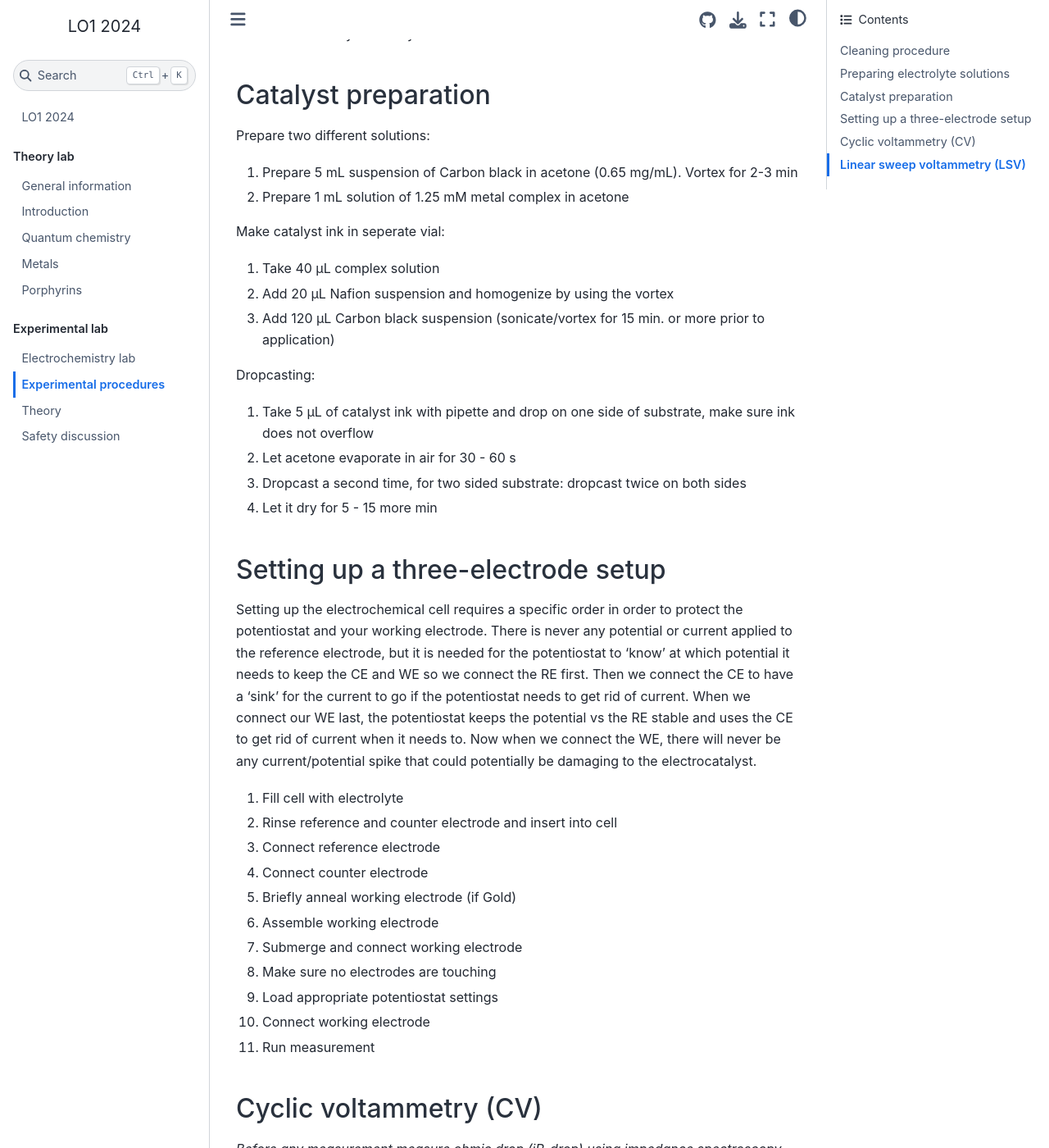
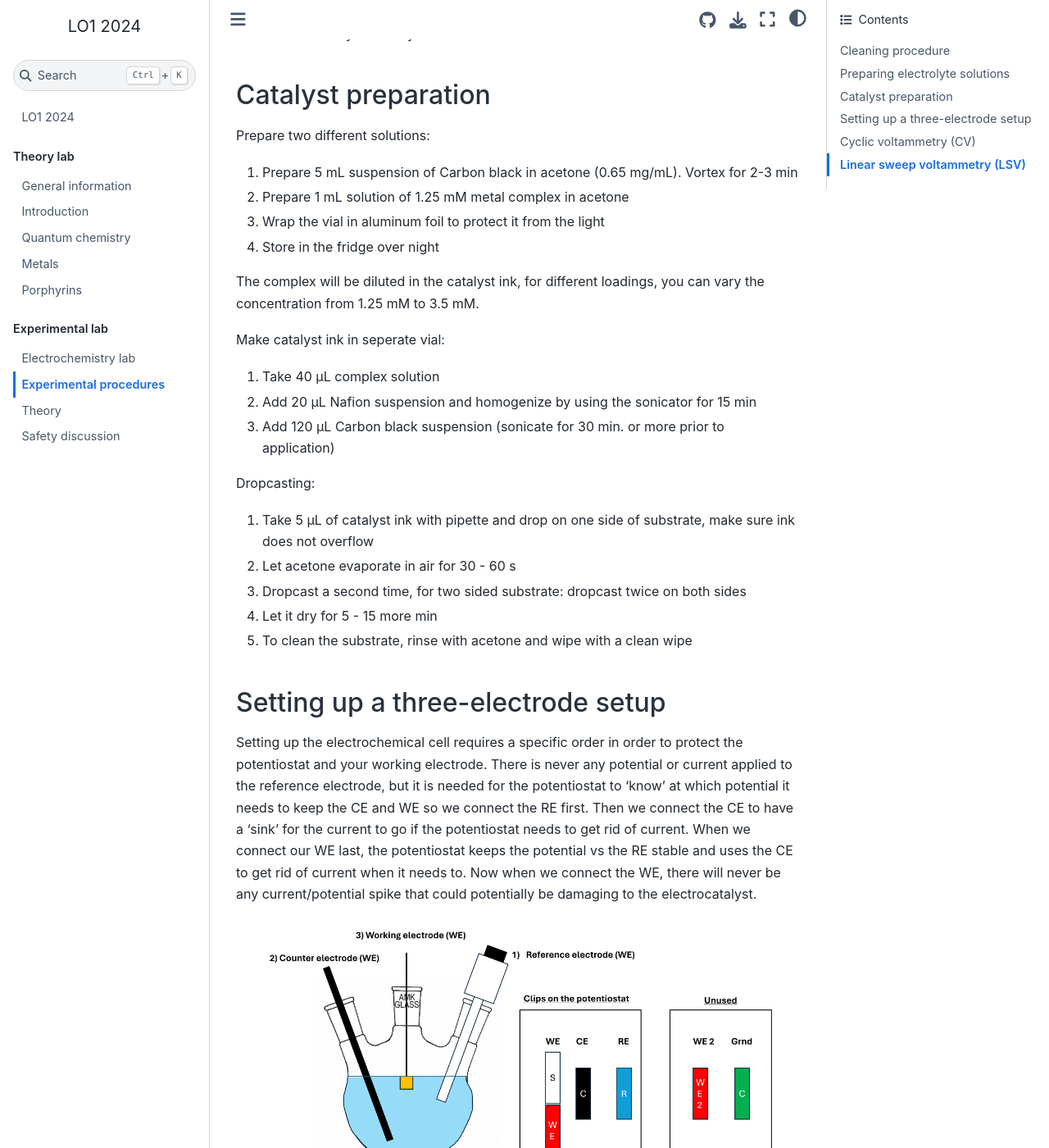
Before and after one commit to lucasdekam/lo1, a Jupyter Book: the page built from experimental-lab/experimental.md, in a window 1280 px wide and 1400 px high, scrolled down 1209 px. Shown: the whole window at 82% size. Built offline with Jupyter Book 1.0.4 settings and Sphinx 7.4.7 and the Sphinx Book theme 1.1.4, drawn with Linux system fonts in a browser that asks for light colours; some of the changed text lies outside the part shown.

Commit message:
changes experimental

````diff
--- a/experimental-lab/experimental.md
+++ b/experimental-lab/experimental.md
@@ -26,21 +26,36 @@ Every consumable like glass vials, gloves, pipette tips and centrifuge tubes are
 Prepare two different solutions:
 1.  Prepare 5 mL suspension of Carbon black in acetone (0.65 mg/mL). Vortex for 2-3 min
 2.  Prepare 1 mL solution of 1.25 mM metal complex in acetone
+3.  Wrap the vial in aluminum foil to protect it from the light
+4.  Store in the fridge over night
+
+The complex will be diluted in the catalyst ink, for different loadings, you can vary the concentration from 1.25 mM to 3.5 mM.
 
 Make catalyst ink in seperate vial:
 1.  Take 40 µL complex solution
-2.  Add 20 µL Nafion suspension and homogenize by using the vortex
-3.  Add 120 µL Carbon black suspension (sonicate/vortex for 15 min. or more prior to application)
+2.  Add 20 µL Nafion suspension and homogenize by using the sonicator for 15 min
+3.  Add 120 µL Carbon black suspension (sonicate for 30 min. or more prior to application)
 
 Dropcasting:
 1.  Take 5 µL of catalyst ink with pipette and drop on one side of substrate, make sure ink does not overflow
 2.  Let acetone evaporate in air for 30 - 60 s
 3.  Dropcast a second time, for two sided substrate: dropcast twice on both sides
 4.  Let it dry for 5 - 15 more min
+5.  To clean the substrate, rinse with acetone and wipe with a clean wipe
 
 
 ## Setting up a three-electrode setup
 Setting up the electrochemical cell requires a specific order in order to protect the potentiostat and your working electrode. There is never any potential or current applied to the reference electrode, but it is needed for the potentiostat to 'know' at which potential it needs to keep the CE and WE so we connect the RE first. Then we connect the CE to have a 'sink' for the current to go if the potentiostat needs to get rid of current. When we connect our WE last, the potentiostat keeps the potential vs the RE stable and uses the CE to get rid of current when it needs to. Now when we connect the WE, there will never be any current/potential spike that could potentially be damaging to the electrocatalyst.
+
+```{figure} /images/cell-setup.png
+---
+height: 300
+name: cell-setup
+---
+A schematic display of the three-electrode setup with a working (WE), counter (CE), and reference (RE) electrode. The numbers indicate the order in which they need to be connected, and the colours indicate which clips are used to connect to the respective electrodes. 2 clips on the potentiostat are unused.
+```
+
+
 
 1.	Fill cell with electrolyte
 2.	Rinse reference and counter electrode and insert into cell
````
Also changed, not shown: images/cell-setup.png (added).
